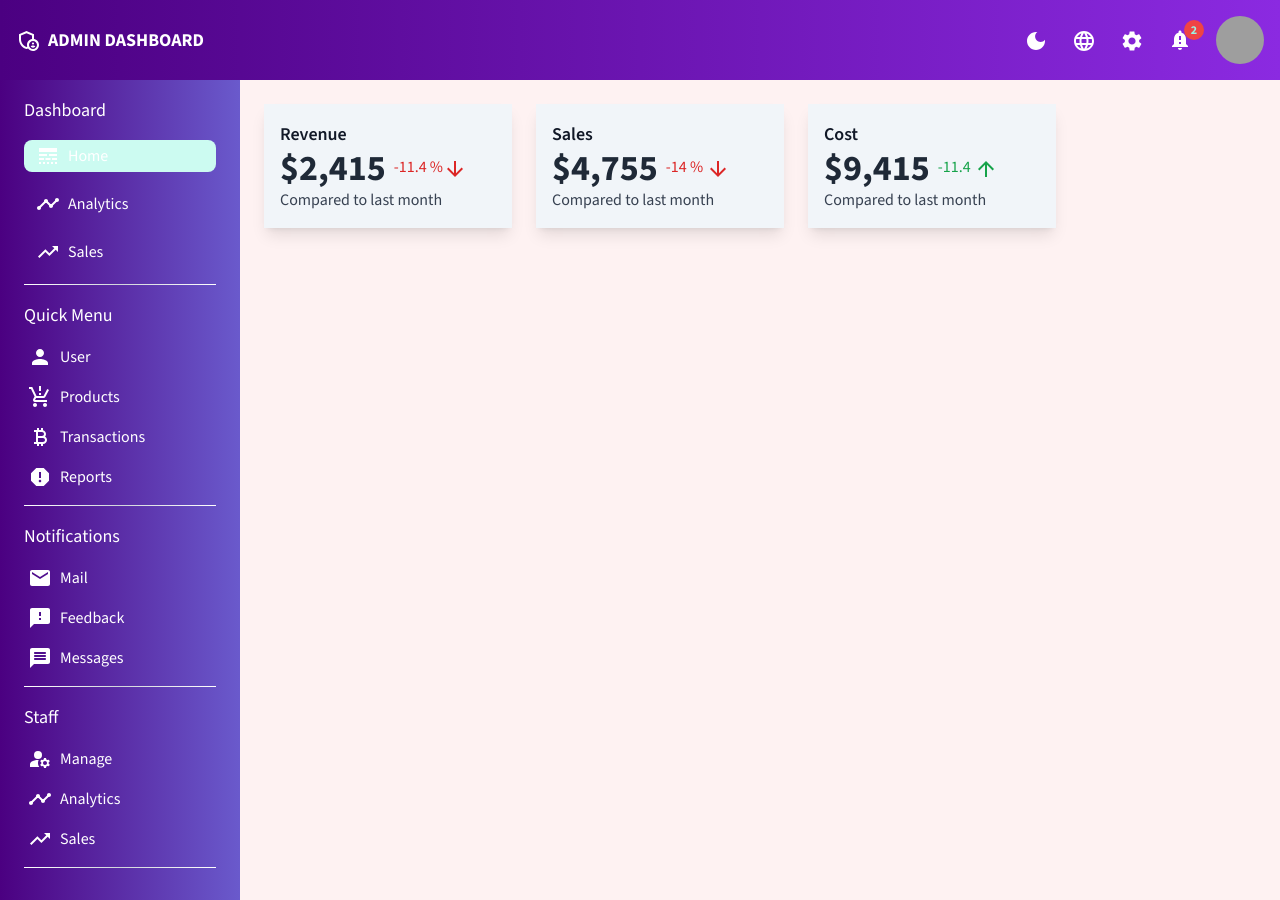
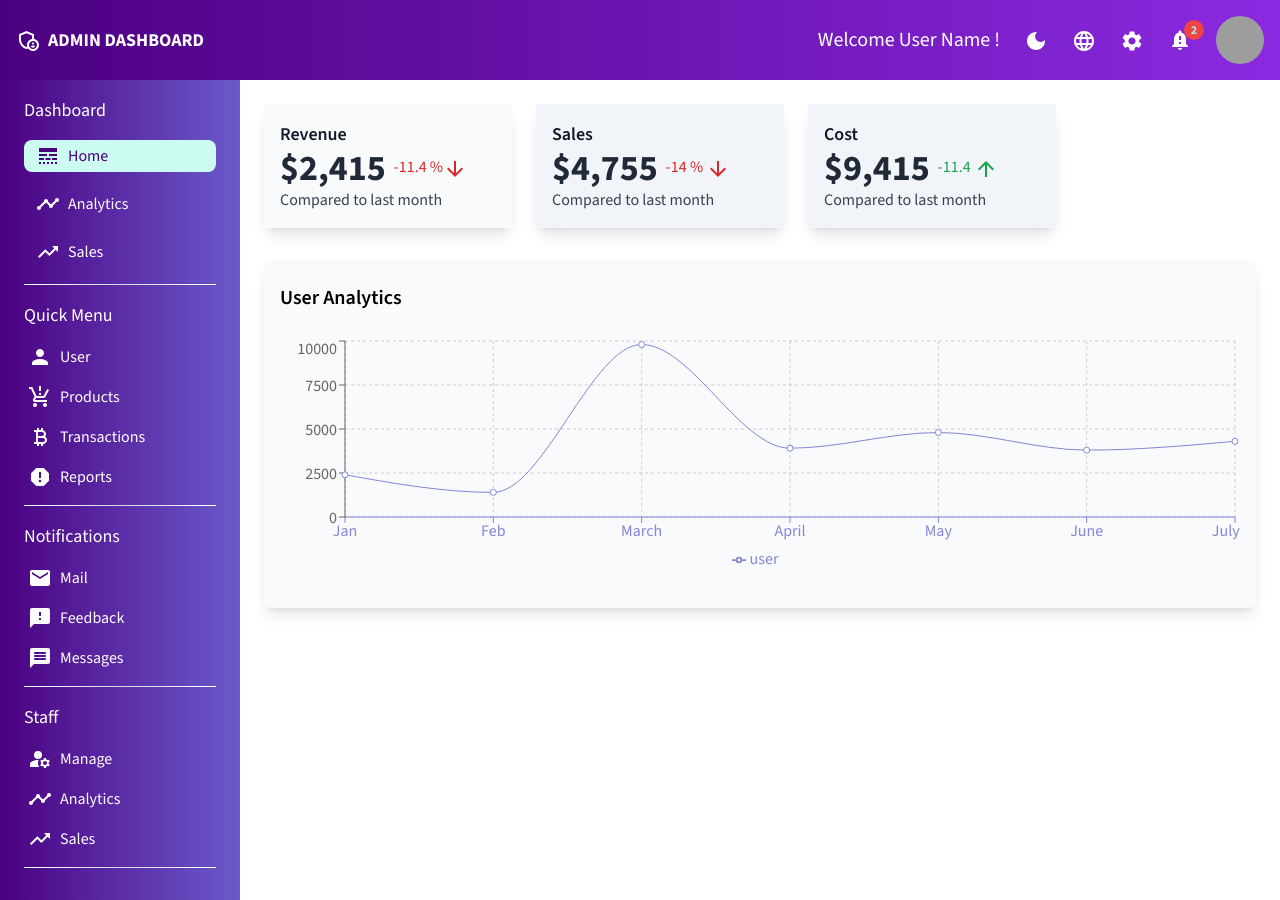
Before and after one commit to Ahsinal/admin-panel, a React (Create React App) app: page /home in a window 1280 px wide. Built offline with nearby package versions, Linux system fonts and the light colour scheme; grey boxes are pictures that could not be loaded.

Commit message:
added recharts

```diff
--- a/src/App.jsx
+++ b/src/App.jsx
@@ -1,5 +1,4 @@
 import Topbar from "./components/Topbar";
-import ReactDOM from "react-dom";
 import { Route, BrowserRouter as Router, Routes } from "react-router-dom";
 import "./index.css";
 import Homepage from "./pages/Homepage";
@@ -25,7 +24,7 @@ function App() {
       <Topbar onNavbarToggle={handleNavbarToggle} setNavbarHeight={setNavbarHeight}/>
       <div className=" flex  ">
       <SideNav isSidenavOpen={isSidenavOpen} />
-      <div className="bg-red-50 w-full">
+      <div className=" w-full">
       <Routes>
         <Route path="/home" element={<Homepage isNavbarOpen={isNavbarOpen}/>} />
         <Route path="/analytics" element={<Analytics isNavbarOpen={isNavbarOpen}/>} />
--- /dev/null
+++ b/src/components/Chart.jsx
@@ -0,0 +1,60 @@
+import React from "react";
+import {
+  LineChart,
+  Line,
+  XAxis,
+  YAxis,
+  CartesianGrid,
+  Tooltip,
+  Legend,
+  ResponsiveContainer,
+} from "recharts";
+const data = [
+  {
+    name: "Jan",
+    user: 2400,
+  },
+  {
+    name: "Feb",
+    user: 1398,
+  },
+  {
+    name: "March",
+    user: 9800,
+  },
+  {
+    name: "April",
+    user: 3908,
+  },
+  {
+    name: "May",
+    user: 4800,
+  },
+  {
+    name: "June",
+    user: 3800,
+  },
+  {
+    name: "July",
+    user: 4300,
+  },
+];
+const Chart = () => {
+  return (
+    <div className=" bg-slate-50 shadow-lg rounded-md p-4 my-8">
+      <h1 className="text-xl font-semibold my-2"> User Analytics</h1>
+      <ResponsiveContainer width="100%" aspect={4 / 1} className="py-4">
+        <LineChart data={data}>
+        <CartesianGrid strokeDasharray="3 3" />
+          <XAxis dataKey="name" stroke="#8884d8" />
+          <YAxis />
+          <Tooltip />
+          <Legend />
+          <Line type="monotone" dataKey="user" stroke="#8884d8"  />
+        </LineChart>
+      </ResponsiveContainer>
+    </div>
+  );
+};
+
+export default Chart;
--- a/src/components/FeaturedInfo.jsx
+++ b/src/components/FeaturedInfo.jsx
@@ -3,8 +3,8 @@ import React from "react";
 
 const FeaturedInfo = () => {
   return (
-    <div className="flex flex-wrap  p-6  gap-6">
-      <div className="bg-slate-100 p-4 shadow-lg w-1/3 sm:w-1/2 md:w-1/4">
+    <div className="flex flex-wrap   gap-6">
+      <div className="bg-slate-50 p-4 shadow-lg w-1/3 sm:w-1/2 md:w-1/4">
         <h1 className="font-semibold text-lg text-gray-900">Revenue</h1>
         <div className="flex items-center space-x-2">
           <h1 className="text-4xl font-bold text-gray-800">$2,415</h1>
--- a/src/components/SideNav.jsx
+++ b/src/components/SideNav.jsx
@@ -42,10 +42,10 @@ const SideNav = ({ isSidenavOpen }) => {
         <h1 className="text-white text-lg font-normal">Dashboard</h1>
         <li
           onClick={() => handleSelected("home", "/home")}
-          className={`flex items-center px-3 py-1 space-x-2 text-white cursor-pointer rounded-lg ${
+          className={`flex items-center px-3 py-1 space-x-2 text-gray-800 cursor-pointer rounded-lg ${
             selectedLink === "home"
               ? "bg-teal-100 text-primary-500"
-              : "hover:text-teal-200"
+              : " text-white hover:text-teal-200 "
           }`}
         >
           <LineStyle />
@@ -53,10 +53,10 @@ const SideNav = ({ isSidenavOpen }) => {
         </li>
         <li
           onClick={() => handleSelected("analytics", "/analytics")}
-          className={`flex items-center px-3 py-1 space-x-2 text-white cursor-pointer rounded-lg ${
+          className={`flex items-center px-3 py-1 space-x-2 text-gray-800 cursor-pointer rounded-lg ${
             selectedLink === "analytics"
               ? "bg-teal-100 text-primary-500"
-              : "hover:text-teal-200"
+              : "text-white hover:text-teal-200 "
           }`}
         >
           <Timeline />
@@ -64,10 +64,10 @@ const SideNav = ({ isSidenavOpen }) => {
         </li>
         <li
           onClick={() => handleSelected("sales", "/sales")}
-          className={`flex items-center px-3 py-1 space-x-2 text-white cursor-pointer rounded-lg ${
+          className={`flex items-center px-3 py-1 space-x-2 text-gray-800 cursor-pointer rounded-lg ${
             selectedLink === "sales"
               ? "bg-teal-100 text-primary-500"
-              : "hover:text-teal-200"
+              : "text-white hover:text-teal-200"
           }`}
         >
           <TrendingUp />
--- a/src/components/Topbar.jsx
+++ b/src/components/Topbar.jsx
@@ -43,8 +43,8 @@ const Topbar = ({ onNavbarToggle }) => {
           isScrolled ? "transform translate-y-0 sticky top-0 z-10" : ""
         }`}
       >
-        <div className=" mx-4  flex items-center justify-between   lg:py-4 ">
-          <div className="flex items-center text-white  space-x-2">
+        <div className=" mx-4  flex items-center justify-between space-x-8  lg:py-4 ">
+          <div className="flex items-center text-white  space-x-2 ">
             <AdminPanelSettingsOutlined />
             <Link to="/" className="text-lg font-bold  relative group">
               ADMIN DASHBOARD
@@ -56,6 +56,7 @@ const Topbar = ({ onNavbarToggle }) => {
 
           {/* Right Section  Menu for large screens) */}
             <div className="hidden ml-auto md:flex items-center space-x-6 ">
+              <h1 className="text-white text-xl">Welcome User Name !</h1>
               <Link to="/" className=" text-white hover:text-teal-200">
                 <DarkMode className="text-2xl" />
               </Link>
--- a/src/pages/Homepage.jsx
+++ b/src/pages/Homepage.jsx
@@ -1,11 +1,21 @@
 import React from "react";
 import FeaturedInfo from "../components/FeaturedInfo";
+import Chart from "../components/Chart";
+
 
 const Homepage = ({ isNavbarOpen }) => {
   return (
-    <div className={`transition-all duration-500 ${isNavbarOpen ? "pt-0":"pt-54"} `}>
-      <FeaturedInfo/>
-    </div>
+    <section className=" p-6">
+      <div
+        className={`transition-all duration-500 ${
+          isNavbarOpen ? "pt-0" : "pt-54"
+        } `}
+      >
+        <FeaturedInfo />
+      </div>
+
+      <Chart />
+    </section>
   );
 };
 
```
Lines whose indentation alone changed are shown as unchanged.
